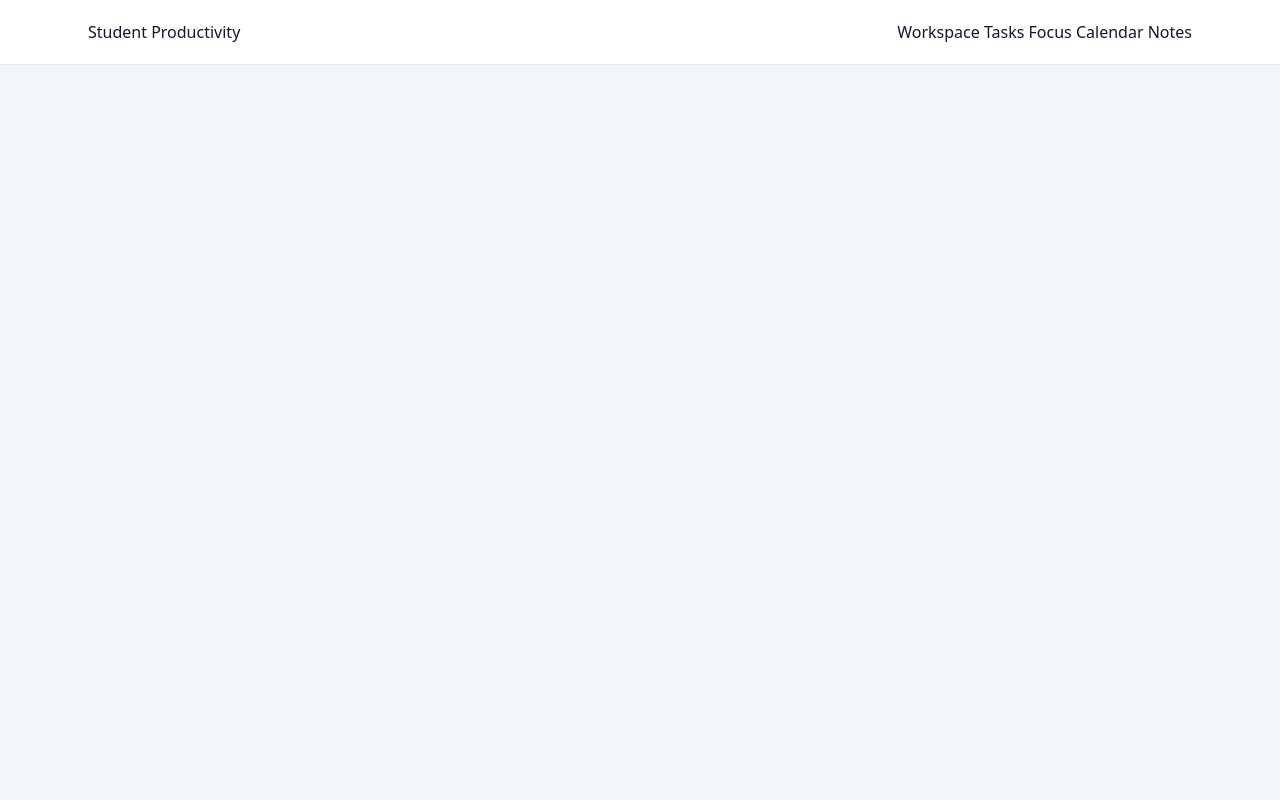
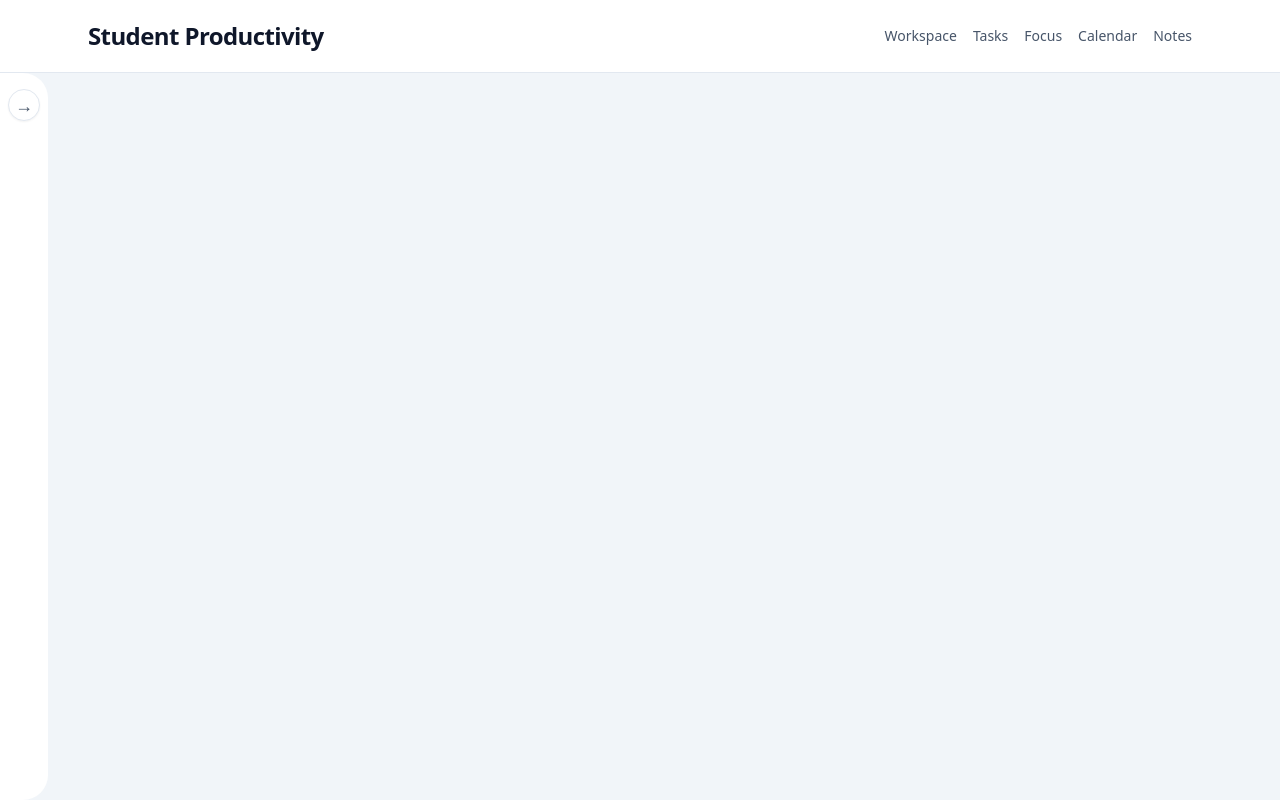
Before and after one commit to DaxtonZimmerman/ProductivityApp, a website: page notes.html in a window 1280 px wide. Drawn offline with nearby package versions, Linux system fonts and the light colour scheme.

Commit message:
Created sidebar, added reactive js into the sidebar, got the navbar styled

```diff
--- /dev/null
+++ b/js/notes.js
@@ -0,0 +1,17 @@
+const sidebar = document.querySelector('#notes-sidebar');
+const toggle = document.querySelector('#sidebar-toggle');
+const arrow = toggle.querySelector('span');
+
+function setSidebarExpanded(isExpanded) {
+    sidebar.classList.toggle('w-1/4', isExpanded);
+    sidebar.classList.toggle('w-12', !isExpanded);
+    sidebar.classList.toggle('p-6', isExpanded);
+    sidebar.classList.toggle('p-3', !isExpanded);
+    toggle.setAttribute('aria-expanded', String(isExpanded));
+    toggle.setAttribute('aria-label', isExpanded ? 'Close notes sidebar' : 'Open notes sidebar');
+    arrow.textContent = isExpanded ? '←' : '→';
+}
+
+toggle.addEventListener('click', () => {
+    setSidebarExpanded(toggle.getAttribute('aria-expanded') !== 'true');
+});
--- a/notes.html
+++ b/notes.html
@@ -4,24 +4,40 @@
     <meta charset="UTF-8">
     <meta name="viewport" content="width=device-width, initial-scale=1.0">
     <title>Notes</title>
+
+
     <script src="https://cdn.tailwindcss.com"></script>
+    <script src="js/notes.js" defer></script>
+
+
     <link rel="stylesheet" href="css/Notes.css">
+
+
 </head>
-<body class="min-h-screen bg-slate-100 text-slate-900">
+<body class="flex h-screen flex-col overflow-hidden bg-slate-100 text-slate-900">
 
-        <header class="border-b border-slate-200 bg-white">
-        <div class="mx-auto max-w-6xl flex items-center justify-between px-6 py-5">
-        <h1>Student Productivity</h1>
-        <nav aria-label="Main navigation">
-            <a href="workspace.html">Workspace</a>
-            <a href="#tasks">Tasks</a>
-            <a href="Focus.html">Focus</a>
-            <a href="calendar.html">Calendar</a>
-            <a href="notes.html">Notes</a>
-        </nav>
+    <header class="shrink-0 border-b border-slate-200 bg-white">
+
+        <div class="mx-auto flex max-w-6xl items-center justify-between px-6 py-5">
+            <h1 class="text-2xl font-bold tracking-tight">Student Productivity</h1>
+            <nav class="flex flex-wrap gap-4 text-sm font-medium text-slate-600" aria-label="Main navigation">
+                <a class="text-slate-600 hover:text-indigo-600" href="index.html">Workspace</a>
+                <a class="text-slate-600 hover:text-indigo-600" href="#tasks">Tasks</a>
+                <a class="text-slate-600 hover:text-indigo-600" href="Focus.html">Focus</a>
+                <a class="text-slate-600 hover:text-indigo-600" href="calendar.html">Calendar</a>
+                <a class="text-slate-600 hover:text-indigo-600" href="notes.html">Notes</a>
+            </nav>
         </div>
     </header>
 
+    <section class="flex min-h-0 flex-1 bg-slate-100">
+        <aside id="notes-sidebar" class="relative h-full w-12 shrink-0 rounded-bl-none rounded-r-[25px] bg-white p-3 text-slate-600 transition-[width] duration-300" aria-label="Notes sidebar">
+            <button id="sidebar-toggle" class="absolute right-2 top-4 flex h-8 w-8 items-center justify-center rounded-full border border-slate-200 bg-white text-lg leading-none text-slate-600 shadow-sm transition hover:bg-slate-100 focus:outline-none focus:ring-2 focus:ring-indigo-500" type="button" aria-controls="notes-sidebar" aria-expanded="false" aria-label="Open notes sidebar">
+                <span aria-hidden="true">→</span>
+            </button>
+        </aside>
+
+    </section>
 
 
 </body>
```
Also changed, not shown: index.html (+2 -1 lines), css/js/notes.js (added).
